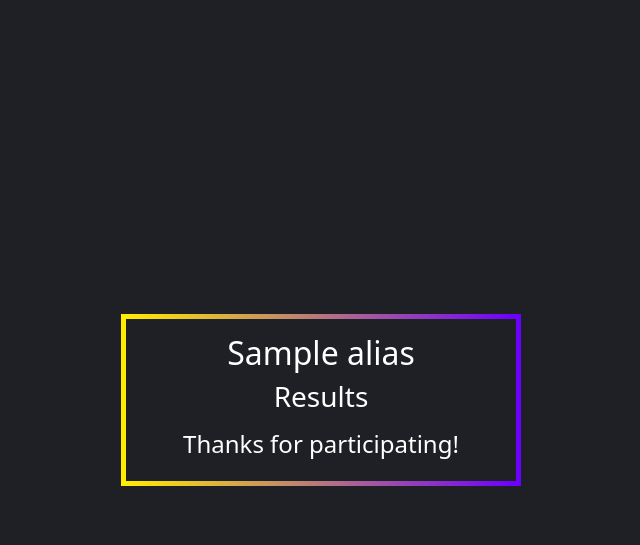
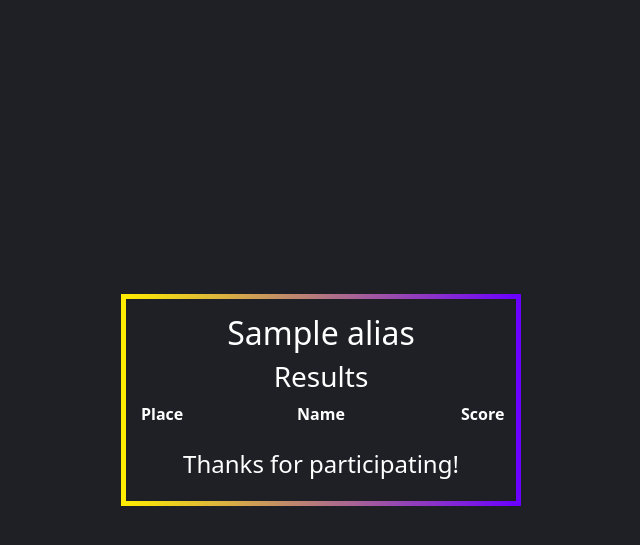
Before and after one commit to CookieJ4R/QuillAndDagger, a Flask app: template templates/result_phase.html in a window 1280 px wide. Shown: the top 545 px of the page, without its empty margins (319-959 px from the left). Run offline with Flask 2, Linux system fonts and the light colour scheme; the template is opened without the code that fills it: most values are stand-ins (such as "Sample title", 1, 10 or a date in 2020); parts of the project's set-up code (start-up, migrations or seed data) failed here and were passed over.

Commit message:
Visually updated result screen

```diff
--- a/templates/result_phase.html
+++ b/templates/result_phase.html
@@ -29,21 +29,38 @@
 
         let final_results = {{ results | tojson }};
         final_results = sort_object(final_results)
+        let index = 0
         window.onload = function () {
-            Object.keys(final_results).forEach(key => document.getElementById("results").innerHTML +=
-                `<li>${key} ${final_results[key]}</li>`)
+            Object.keys(final_results).forEach(key => {
+                index++;
+                document.getElementById("results").innerHTML +=
+                `<div class='row'>
+                    <div class='col-2' style="color: white; font-size: x-large; text-align: center">
+                        <b>${index}</b>
+                    </div>
+                    <div class='col-8' style="color: white; font-size: x-large">
+                        <b>${key}</b>
+                    </div>
+                    <div class='col-2' style="color: white; font-size: x-large">
+                        <b>${final_results[key]}</b>
+                    </div>
+                </div>`})
         }
-
-
     </script>
 </head>
 <body>
 <div id="center">
     <h2>{{ alias }}</h2>
     <h3>Results</h3>
-    <ol id="results">
-    </ol>
-    <h4>Thanks for participating!</h4>
+    <div class='row mb-2'>
+        <div class="col-2" style="color: white"><b>Place</b></div>
+        <div class="col-8" style="color: white"><b>Name</b></div>
+        <div class="col-2" style="color: white"><b>Score</b></div>
+    </div>
+    <div id="results">
+
+    </div>
+    <h4 class="mt-4">Thanks for participating!</h4>
 </div>
 </body>
 </html>
```
